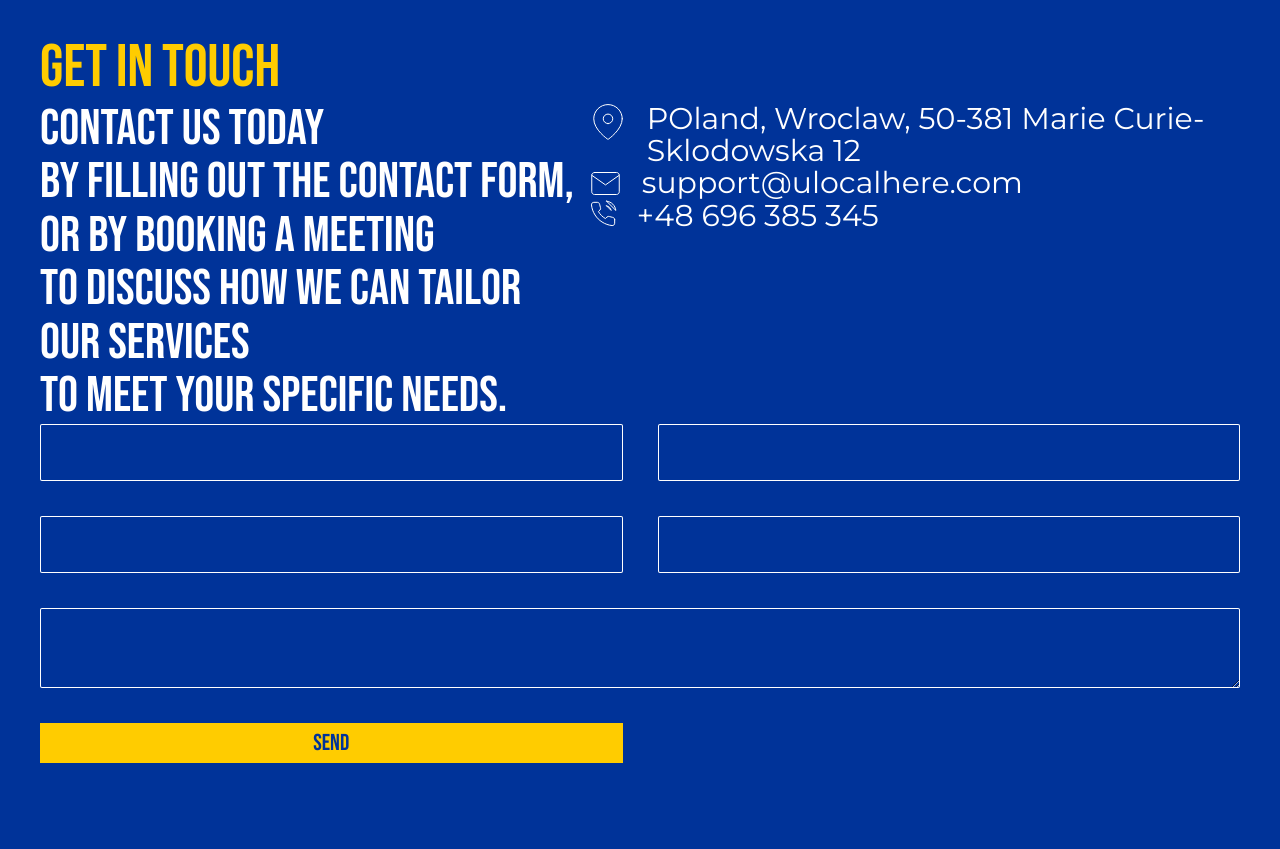
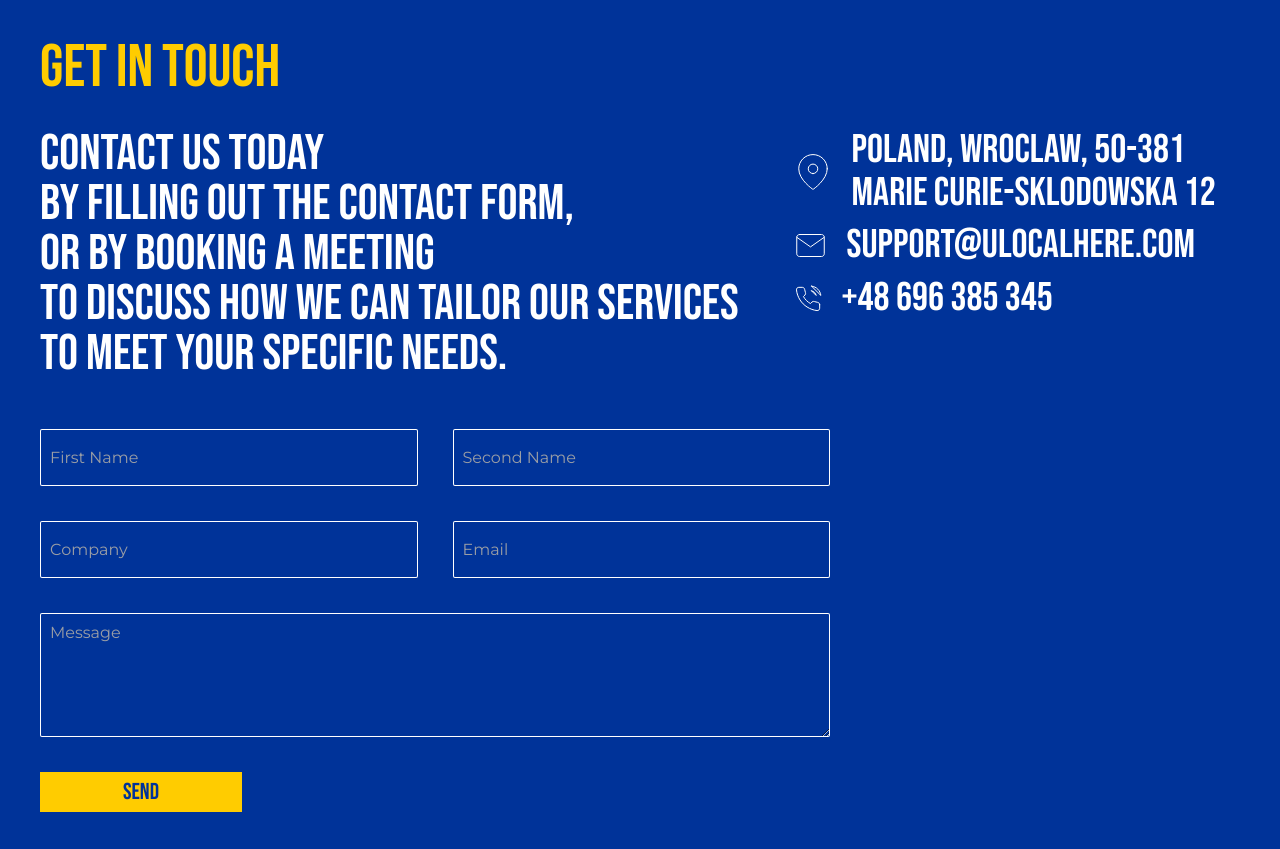
Before and after one commit to lazard1611/ulocalhere, a website built with webpack: page src/index.html in a window 1280 px wide. Shown: the part 1870-2719 px from the top of the page. Built offline with nearby package versions, Linux system fonts and the light colour scheme.

Commit message:
add form style

```diff
--- a/package.json
+++ b/package.json
@@ -1,10 +1,12 @@
 {
   "main": "index.js",
   "description": "",
+  "homepage": "https://lazard1611.github.io/ulocalhere/",
   "scripts": {
     "start": "webpack server",
     "build-dev": "webpack",
     "build": "set NODE_ENV=production&&webpack",
+    "deploy": "gh-pages -d dist",
     "clear": "rd /s /q dist"
   },
   "devDependencies": {
@@ -31,6 +33,7 @@
   },
   "dependencies": {
     "@babel/polyfill": "^7.12.1",
+    "gh-pages": "^6.1.1",
     "gsap": "^3.12.5"
   }
 }
--- a/src/index.html
+++ b/src/index.html
@@ -78,9 +78,9 @@
 					</picture>
 
 					<div class="hero__content">
-						<h1 class="title hero__title">We empower businesses <br>
+						<h1 class="title hero__title js-fade-el">We empower businesses <br>
 							to thrive in international markets</h1>
-						<p>Our team provide chatbot implementation, translations, localization, and marketing solutions to businesses looking to succeed in the European Union.</p>
+						<p class="js-fade-el">Our team provide chatbot implementation, translations, localization, and marketing solutions to businesses looking to succeed in the European Union.</p>
 					</div>
 
 				</div>
@@ -89,7 +89,7 @@
 
 		<section class="section benefits">
 			<div class="benefits__container">
-				<div class="benefits__block">
+				<div class="benefits__block js-fade-el">
 					<picture class="benefits__pic">
 						<img class="benefits__img" src="img/benefits-1.png" alt="benefits">
 					</picture>
@@ -98,7 +98,7 @@
 						<p>Well-translated texts and perfectly chosen words minimize customer loss and maintain a high level of trust in the brand.</p>
 					</div>
 				</div>
-				<div class="benefits__block">
+				<div class="benefits__block js-fade-el">
 					<picture class="benefits__pic">
 						<img class="benefits__img" src="img/benefits-2.png" alt="benefits">
 					</picture>
@@ -107,7 +107,7 @@
 						<p>Entering a new market without localisation makes it difficult to compete with local businesses, as understanding the local culture and best practices is crucial in order to avoid missed opportunities and unhappy customers.</p>
 					</div>
 				</div>
-				<div class="benefits__block">
+				<div class="benefits__block js-fade-el">
 					<picture class="benefits__pic">
 						<img class="benefits__img" src="img/benefits-3.png" alt="benefits">
 					</picture>
@@ -121,14 +121,14 @@
 
 		<section class="section contact">
 			<div class="contact__container">
-				<h2 class="contact__title title">Get in touch</h2>
+				<h2 class="contact__title title js-fade-el">Get in touch</h2>
 				<div class="contact__wrap">
-					<div class="contact__descriprion">Contact us today<br>
+					<div class="contact__descriprion js-fade-el">Contact us today<br>
 						by filling out the contact form,<br>
 						or by booking a meeting<br>
 						to discuss how we can tailor our services<br>
 						to meet your specific needs.</div>
-					<ul class="contact__list">
+					<ul class="contact__list js-fade-el">
 						<li class="contact__list_item">
 							<div class="contact__list_icon">
 								<svg width="38" height="38" viewBox="0 0 38 38" fill="none" xmlns="http://www.w3.org/2000/svg">
@@ -157,26 +157,28 @@
 						</li>
 					</ul>
 				</div>
-				<form action="" class="contact__form">
+				<form action="" class="contact__form js-fade-el">
 					<div class="form_input__field">
-						<input type="text" class="form_input__element">
+						<input required placeholder="First Name" type="text" class="form_input__element">
 					</div>
 					<div class="form_input__field">
-						<input type="text" class="form_input__element">
+						<input required placeholder="Second Name" type="text" class="form_input__element">
 					</div>
 					<div class="form_input__field">
-						<input type="text" class="form_input__element">
+						<input required placeholder="Company" type="text" class="form_input__element">
 					</div>
 					<div class="form_input__field">
-						<input type="email" class="form_input__element">
+						<input required placeholder="Email" type="email" class="form_input__element">
 					</div>
 					<div class="form_input__field">
-						<textarea name="" id="" cols="30" rows="10" class="form_textarea__element"></textarea>
+						<textarea required placeholder="Message" name="" id="" cols="30" rows="10" class="form_textarea__element"></textarea>
 					</div>
 
-					<batton type="submit" class="btn_normal">
-						SEND
-					</batton>
+					<div class="contact__form_btn">
+						<batton type="submit" class="btn_normal">
+							SEND
+						</batton>
+					</div>
 
 				</form>
 			</div>
--- a/src/scripts/app.js
+++ b/src/scripts/app.js
@@ -3,7 +3,9 @@ import '../index.html';
 import '../styles/app.scss';
 import { pageLoad } from './utils';
 import header from './components/header';
+import fade from './components/fade';
 
 pageLoad(() => {
     header();
+    fade();
 });
--- /dev/null
+++ b/src/scripts/components/fade.js
@@ -0,0 +1,33 @@
+import gsap from 'gsap';
+import { ScrollTrigger } from 'gsap/dist/ScrollTrigger';
+
+gsap.registerPlugin(ScrollTrigger);
+
+const fade = () => {
+	const SELECTORS = {
+		el: '.js-fade-el',
+	};
+
+	const $fadeEl = document.querySelectorAll(SELECTORS.el);
+	if ($fadeEl.length) {
+		gsap.set($fadeEl, {
+			y: 30,
+			opacity: 0,
+		});
+
+		ScrollTrigger.batch($fadeEl, {
+			start: 'top 85%',
+			once: true,
+			onEnter: (batch) =>
+				gsap.to(batch, {
+					duration: 0.6,
+					opacity: 1,
+					y: 0,
+					stagger: 0.1,
+					ease: 'none',
+				}),
+		});
+	}
+};
+
+export default fade;
--- a/src/styles/_variable.scss
+++ b/src/styles/_variable.scss
@@ -12,7 +12,7 @@ $black: #000000;
 $blue: #003399;
 $yellow: #FFCC00;
 
-$gray: #434343;
+$gray: #9a9ea5;
 
 $colorTextBase: $white;
 $colorLinkBase: $white;
@@ -37,6 +37,6 @@ $input_font_size: $fontSizeBase;
 $input_text_color: $white;
 $input_border_color: $white;
 $input_radius: 0.2rem;
-$input_border_color_active: $colorLinkBase;
+$input_border_color_active: $yellow;
 $input_placeholder_color: $gray;
 //---------------------------------------------form style###
--- a/src/styles/components/_contact.scss
+++ b/src/styles/components/_contact.scss
@@ -4,23 +4,52 @@
 
 .contact__title {
 	color: $yellow;
+
+	&:not(:last-child) {
+		margin-bottom: 2.6rem;
+	}
 }
 
 .contact__wrap {
-	display: flex;
+
+	@include bp($laptop, min) {
+		display: flex;
+	}
+
+	&:not(:last-child) {
+		margin-bottom: 5rem;
+	}
 }
 
 .contact__descriprion {
 	font-family: $font_2;
 	@include h2;
+
+	@include bp($laptop, min) {
+		width: 62.8%;
+		padding-right: 2rem;
+	}
+
+	&:not(:last-child) {
+		@include bp($laptop) {
+			margin-bottom: 3rem;
+		}
+	}
 }
 
 .contact__list {
-
+	@include bp($laptop, min) {
+		width: 37.2%;
+	}
 }
 
 .contact__list_item {
 	display: flex;
+	align-items: center;
+
+	&:not(:last-child) {
+		margin-bottom: 1rem;
+	}
 }
 
 .contact__list_icon {
@@ -29,8 +58,14 @@
 	margin-right: 2rem;
 }
 
+.contact__list_text {
+	font-family: $font_2;
+	@include h3;
+}
+
 .contact__form {
 	display: grid;
+	max-width: 79rem;
 
 
 	@include bp($tablet, min) {
--- a/src/styles/mixins/_typography.scss
+++ b/src/styles/mixins/_typography.scss
@@ -18,6 +18,7 @@
 @mixin h2 {
 	@include bp($tablet, min) {
 		font-size: 5rem;
+		line-height: 1;
 	}
 
 	@include bp($tablet) {
--- a/src/styles/ui/buttons.scss
+++ b/src/styles/ui/buttons.scss
@@ -1,4 +1,5 @@
 .btn_normal {
 	@include btn_size_normal;
 	@include btn_style_yellow;
+ min-width: 20.2rem;
 }
--- a/src/styles/ui/forms/form-textarea.scss
+++ b/src/styles/ui/forms/form-textarea.scss
@@ -7,7 +7,8 @@
 .form_textarea__element {
 	@include form_el_default;
 
+	resize: vertical;
 	padding-top: 1rem;
 	padding-bottom: 1rem;
-	height: 8rem;
+	height: 12.4rem;
 }
```
Also changed, not shown: 1 other file.
